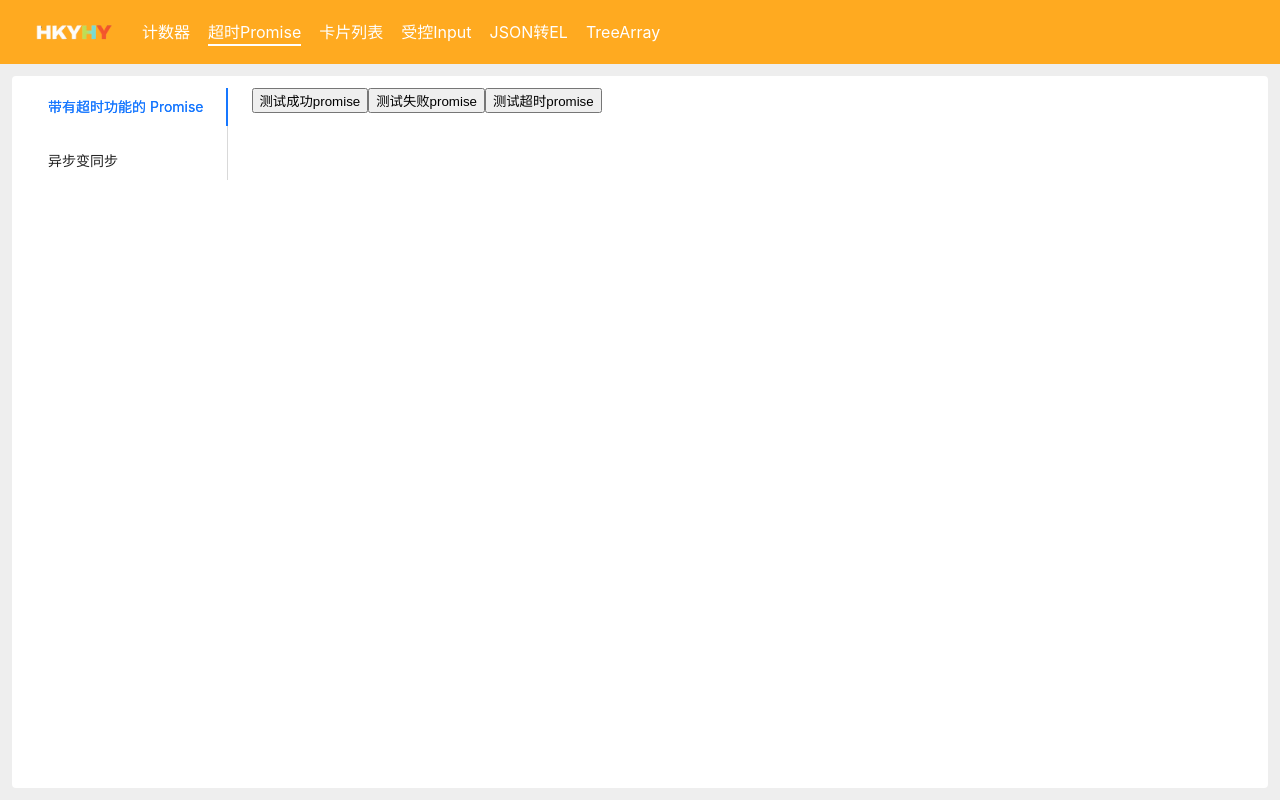
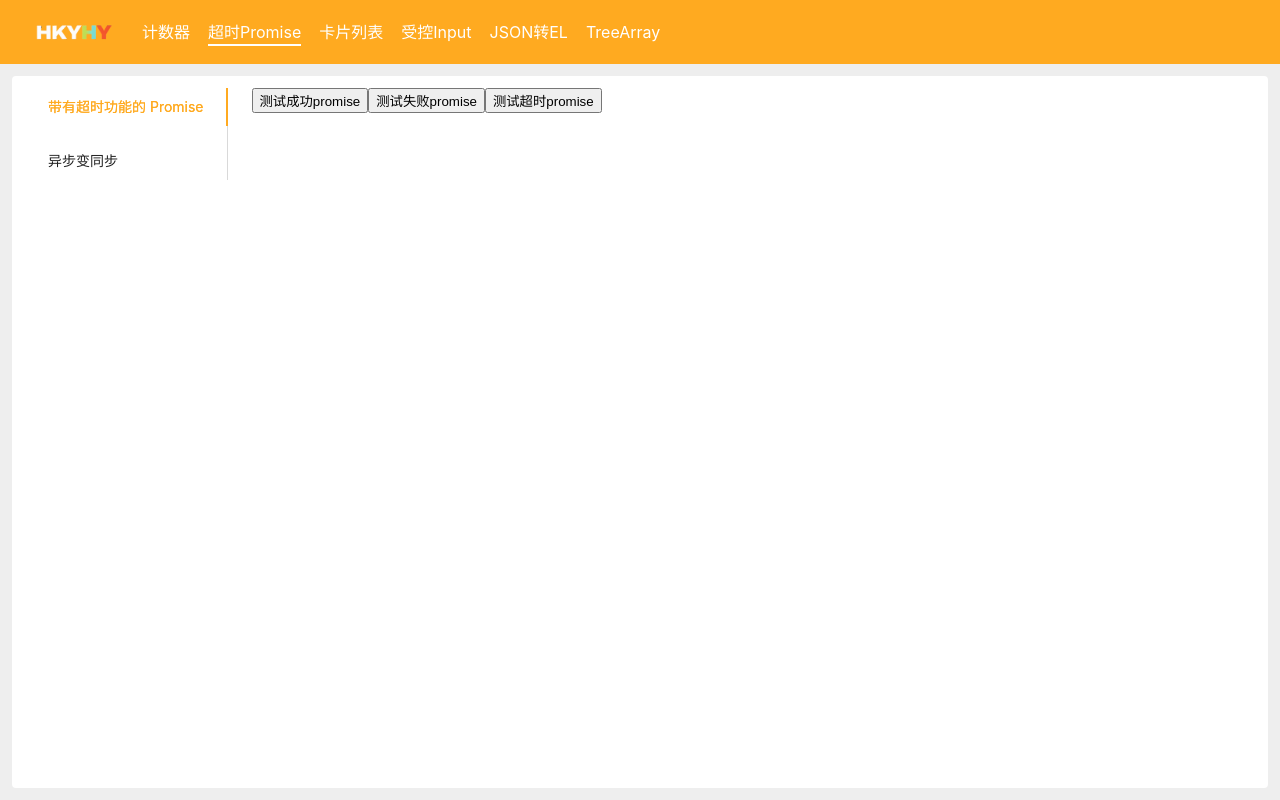
Before and after one commit to Meetacoo/interview, a React (Create React App) app: page /timeout in a window 1280 px wide. Built offline with nearby package versions, Linux system fonts and the light colour scheme.

Commit message:
feat: 添加 ConfigProvider

```diff
--- a/src/layout.js
+++ b/src/layout.js
@@ -1,10 +1,22 @@
 import {Outlet, useNavigate} from "react-router-dom";
-import logo from './asset/logo.png';
+import {ConfigProvider} from 'antd';
 
 const Layout = ({navigation}) => {
   const navigate = useNavigate();
 
   return (
+    <ConfigProvider
+      theme={{
+        token: {
+          // Seed Token
+          colorPrimary: '#FFAA20',
+          borderRadius: 2,
+
+          // Alias Token
+          colorBgContainer: '#f6ffed',
+        },
+      }}
+    >
       <div>
         <div className="header">
           <div className="logo">
@@ -28,6 +40,7 @@ const Layout = ({navigation}) => {
           <Outlet />
         </div>
       </div>
+    </ConfigProvider>
   )
 };
 
```
Lines whose indentation alone changed are shown as unchanged.
